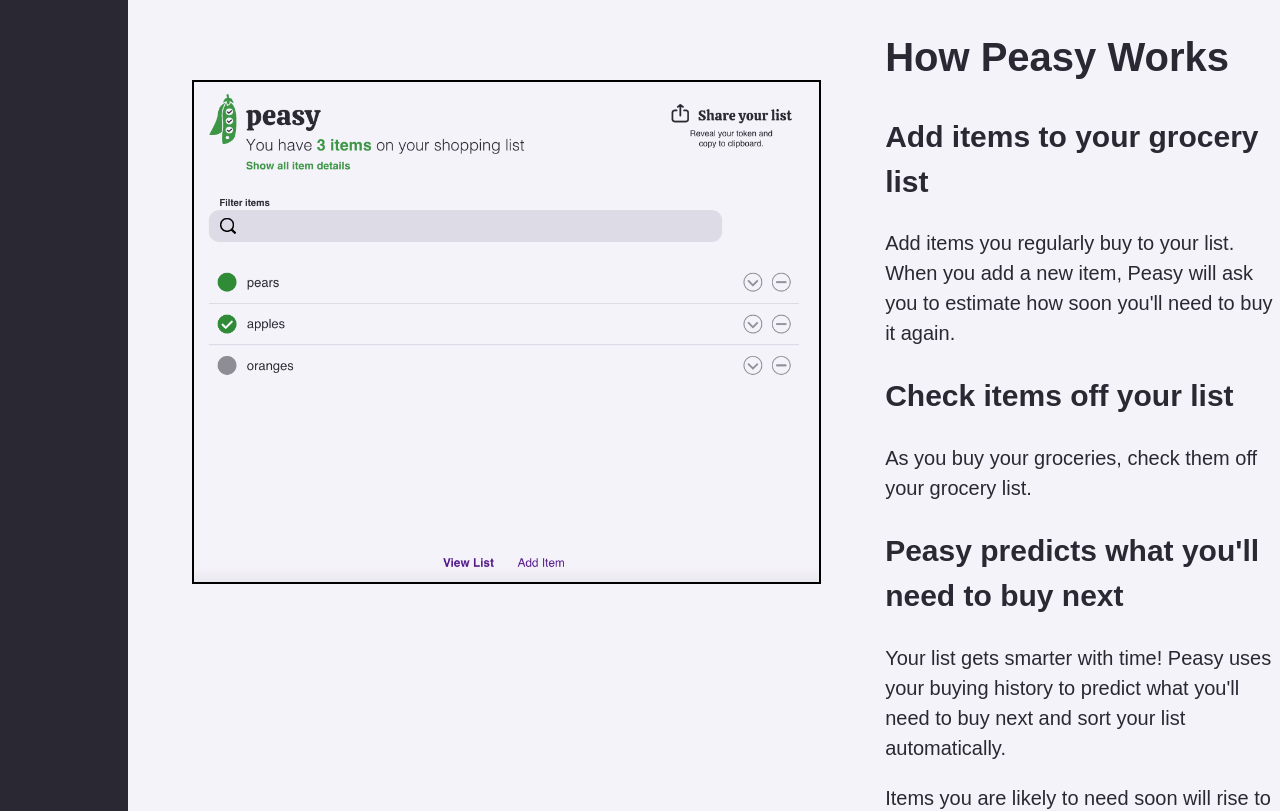
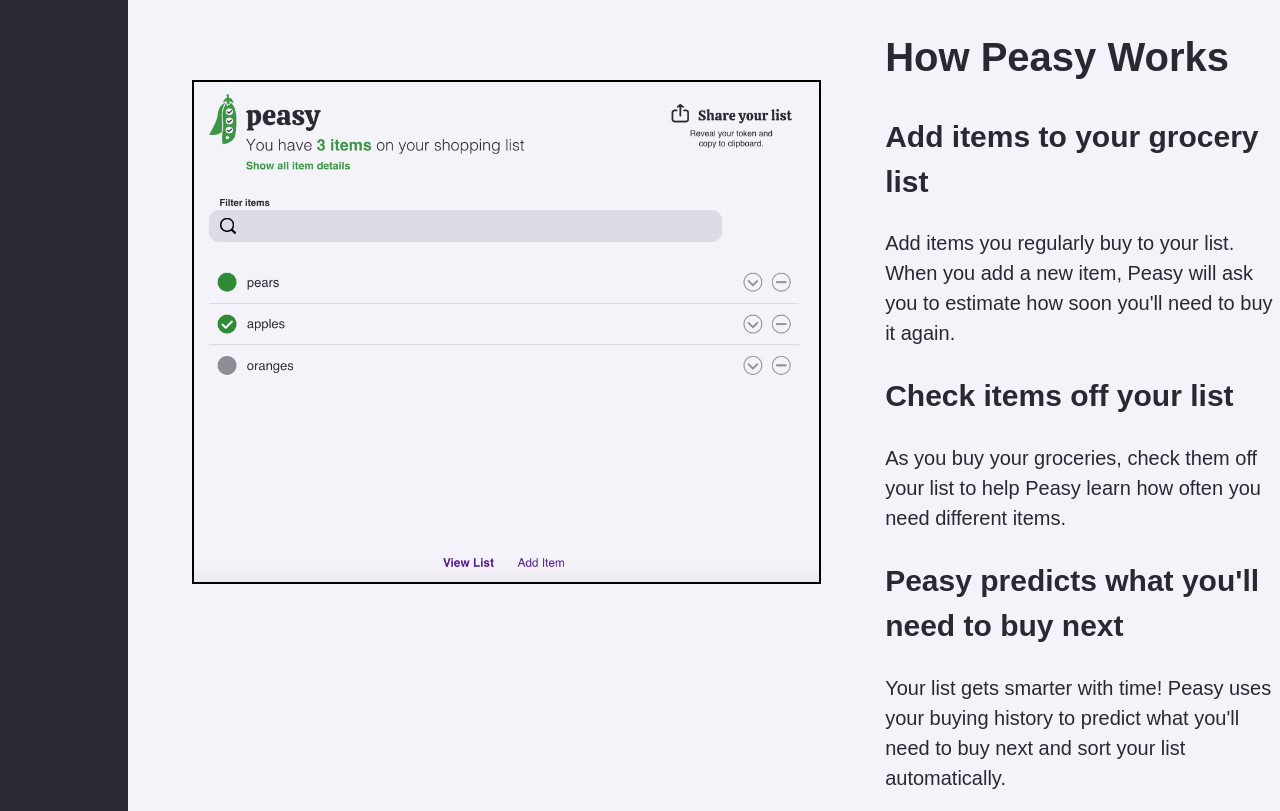
Before and after one commit to the-collab-lab/tcl-26-smart-shopping-list, a React (Create React App) app: page /about in a window 1280 px wide. Shown: the top 811 px of the page. Built offline with nearby package versions, Linux system fonts and the light colour scheme; a web font is replaced by a local one.

Commit message:
Update src/pages/AboutView/AboutView.js
Co-authored-by: Ander Swift <anderswift@gmail.com>

```diff
--- a/src/pages/AboutView/AboutView.js
+++ b/src/pages/AboutView/AboutView.js
@@ -26,7 +26,7 @@
         <section className="about-section">
           <h2 className="about-section__header">Check items off your list</h2>
           <p className="about-section__paragraph">
-            As you buy your groceries, check them off your grocery list.
+            As you buy your groceries, check them off your list to help Peasy learn how often you need different items.
           </p>
         </section>
         <section className="about-section">
```
